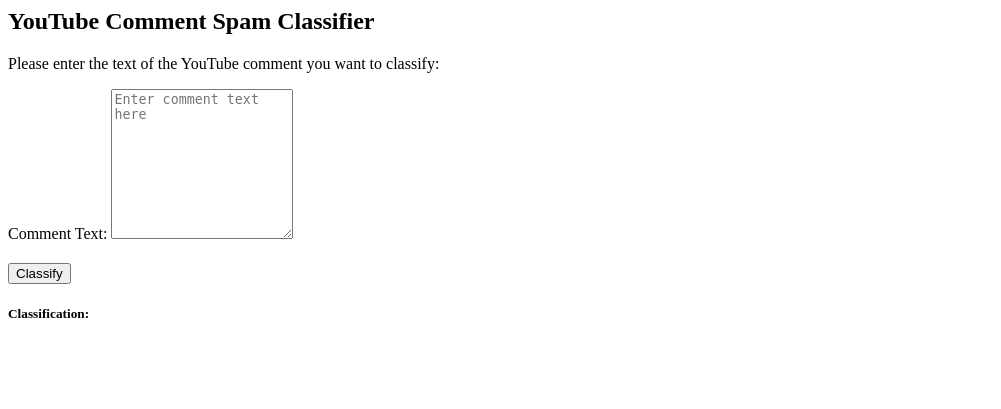
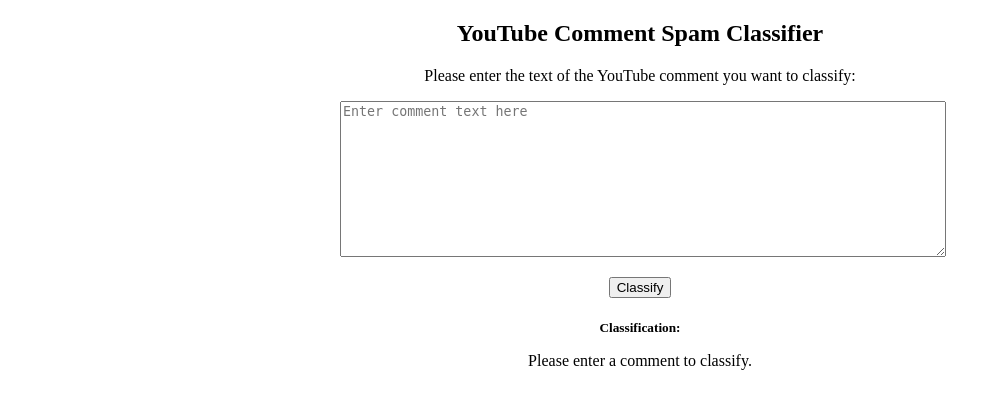
Before and after one commit to harshvardhanchand/ytspam, a Django app: page / in a window 1280 px wide. Shown: the top 409 px of the page, without its empty margins (0-1001 px from the left). Run offline with Django 4.2, Linux system fonts and the light colour scheme.

Commit message:
commit_1

```diff
--- /dev/null
+++ b/ytspamapp/static/ytspamapp/styles.css
@@ -0,0 +1,33 @@
+.content {
+    text-align: center;
+    max-width: 600px;
+    margin: 0 auto;
+  }
+
+  .form-group {
+    margin-bottom: 20px;
+  }
+
+  .form-control {
+    height: 150px;
+    width: 100%;
+    display: block;
+  }
+
+  h5 {
+    font-weight: bold;
+    margin-bottom: 10px;
+  }
+
+  .text-muted {
+    font-style: italic;
+    color: gray;
+  }
+
+  .button-container {
+    text-align: center;
+  }
+
+  .btn {
+    display: inline-block;
+  }
--- a/ytspamapp/templates/ytspamapp/classify_text.html
+++ b/ytspamapp/templates/ytspamapp/classify_text.html
@@ -1,36 +1,33 @@
-<style>
-  .form-group {
-    margin-bottom: 20px;
-  }
+{% load static %}
 
-  .form-control {
-    height: 150px;
-  }
-
-  h5 {
-    font-weight: bold;
-    margin-bottom: 10px;
-  }
-
-  .text-muted {
-    font-style: italic;
-    color: gray;
-  }
-</style>
-
+<!DOCTYPE html>
+<html>
+<head>
+  <link rel="stylesheet" href="{% static 'ytspamapp/styles.css' %}">
+</head>
+<body>
+  <div class="content">
     <h2>YouTube Comment Spam Classifier</h2>
     <p>Please enter the text of the YouTube comment you want to classify:</p>
 
     <form method="post">
       {% csrf_token %}
       <div class="form-group">
-    <label for="text">Comment Text:</label>
         <textarea id="text" name="text" class="form-control" placeholder="Enter comment text here" required></textarea>
       </div>
+      <div class="button-container">
         <button type="submit" class="btn btn-primary">Classify</button>
+      </div>
     </form>
 
     <div class="mt-3">
       <h5>Classification:</h5>
-  <p class="text-muted">{{ classification }}</p>
+      {% if classification %}
+    <p class="classification-result">{{ classification }}</p>
+  {% else %}
+    <p class="classification-result">Enter a comment to see its classification.</p>
+  {% endif %}
     </div>
+  </div>
+</body>
+</html>
--- a/ytspamapp/views.py
+++ b/ytspamapp/views.py
@@ -6,33 +6,25 @@ from django.apps import apps
 from django.http import JsonResponse
 
 def classify_text(request):
-    # Get the model and vectorizer from the AppConfig
     model = apps.get_app_config('ytspamapp').model
     vectorizer = apps.get_app_config('ytspamapp').vectorizer
 
-    # Check if the request method is POST
+    result = "Please enter a comment to classify."
+
     if request.method == 'POST':
-        # Check if the 'text' field is present in the POST data and it's not empty
         if 'text' in request.POST and request.POST['text'].strip():
             text = request.POST['text']
-            # Preprocess and transform the input text
             X = vectorizer.transform([text])
             X = X.toarray()
-
-            # Use the model to classify the text
             classification = model.predict(X)
             if classification == 1:
                 result = "Not Spam"
             else:
                 result = "Spam"
-            # Return the result to the user
-            return JsonResponse({'classification': result})
+        else:
+            return render(request, 'ytspamapp/classify_text.html', {'classification': "Error: The text field is required."})
 
-        else:
-            # If the 'text' field is missing or empty, return an error message
-            return JsonResponse({'error': 'The text field is required.'})
+    return render(request, 'ytspamapp/classify_text.html', {'classification': result})
 
-    # If the request method is not POST, render the classify_text page
-    return render(request, 'ytspamapp/classify_text.html')
 
 # Create your views here.
```
Lines whose indentation alone changed are shown as unchanged.
